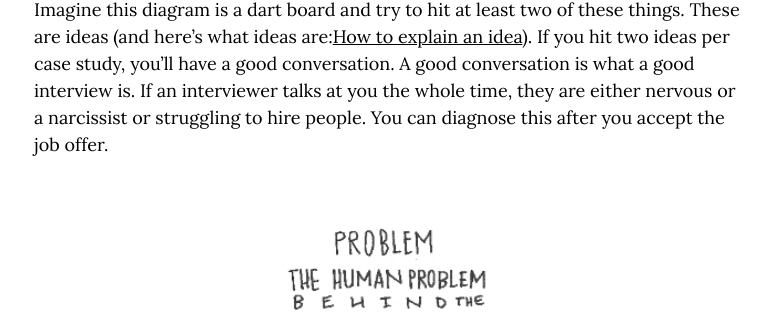
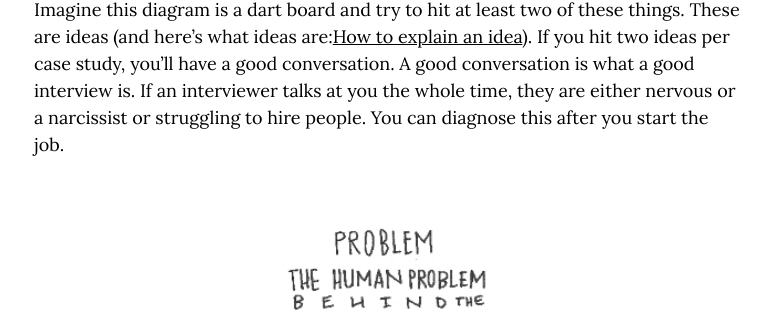
Before and after one commit to markhpollard/markhpollard.github.io, a Jekyll site: the page built from _posts/2019-01-10-your-strategy-portfolio-has-one-critical-job-surprise.markdown, in a window 1280 px wide and 900 px high, scrolled down 3297 px. Shown: the part 235-547 px from the top of the window, without its empty margins (252-1022 px from the left). Built offline with Jekyll 4.4.1, drawn with Linux system fonts in a browser that asks for light colours; nearby versions of some CDN libraries.

Commit message:
Updated Your Strategy Portfolio Has One Critical Job Surprise

```diff
--- a/_posts/2019-01-10-your-strategy-portfolio-has-one-critical-job-surprise.markdown
+++ b/_posts/2019-01-10-your-strategy-portfolio-has-one-critical-job-surprise.markdown
@@ -74,7 +74,7 @@ The lazy way to do a strategy portfolio is to treat it like a high school assign
 
 * Whether the work worked
 
-Imagine this diagram is a dart board and try to hit at least two of these things. These are ideas (and here's what ideas are:[How to explain an idea](https://www.markpollard.net/how-to-explain-an-idea/)). If you hit two ideas per case study, you’ll have a good conversation. A good conversation is what a good interview is. If an interviewer talks at you the whole time, they are either nervous or a narcissist or struggling to hire people. You can diagnose this after you accept the job offer.
+Imagine this diagram is a dart board and try to hit at least two of these things. These are ideas (and here's what ideas are:[How to explain an idea](https://www.markpollard.net/how-to-explain-an-idea/)). If you hit two ideas per case study, you’ll have a good conversation. A good conversation is what a good interview is. If an interviewer talks at you the whole time, they are either nervous or a narcissist or struggling to hire people. You can diagnose this after you start the job.
 
 ![strategy-framework-mark-pollard.jpg](/uploads/strategy-framework-mark-pollard.jpg)
 
```
